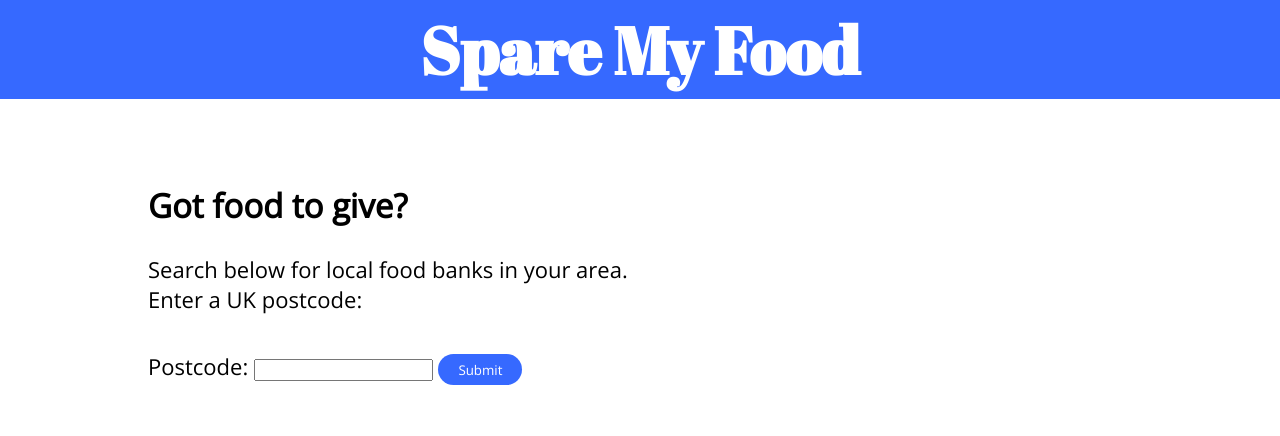
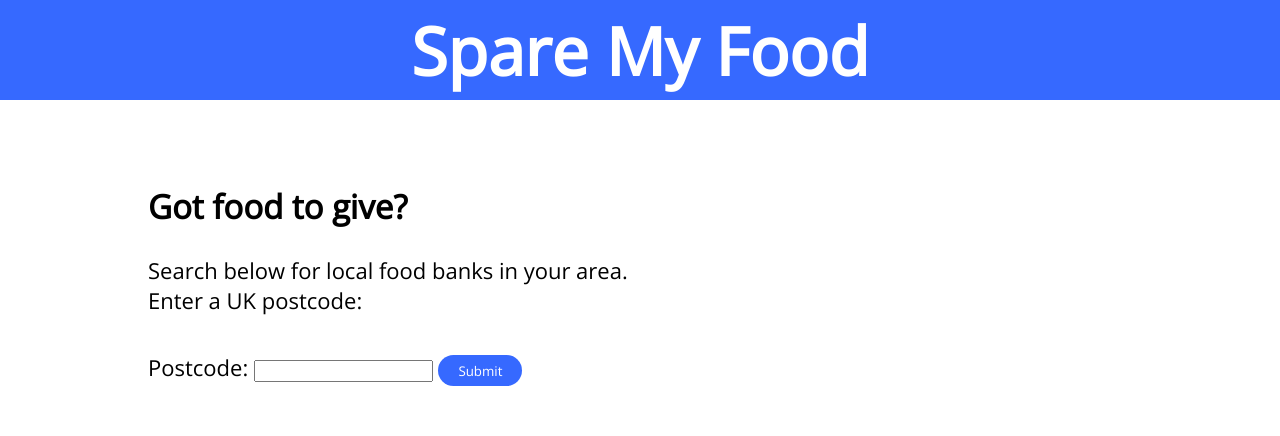
Before and after one commit to jferriday/spare-my-food, a plain HTML site: page index.html in a window 1280 px wide. Drawn offline with nearby package versions, Linux system fonts and the light colour scheme.

Commit message:
Change h1 font

```diff
--- a/style.css
+++ b/style.css
@@ -27,7 +27,7 @@ header {
 
 h1 {
 
-    font-family: 'Abril Fatface';
+    font-family: 'Open Sans';
     font-size: 3rem;
     color: white;
     margin: auto;
```
